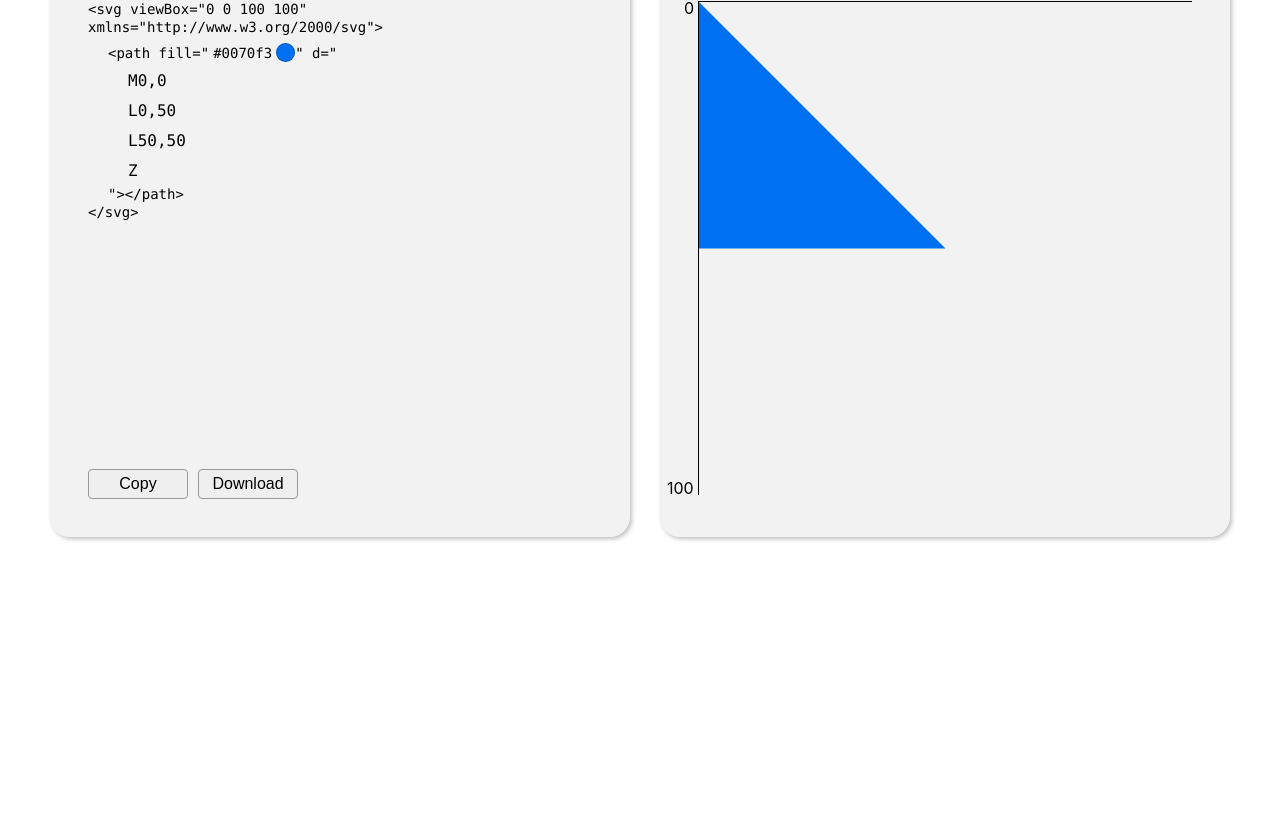
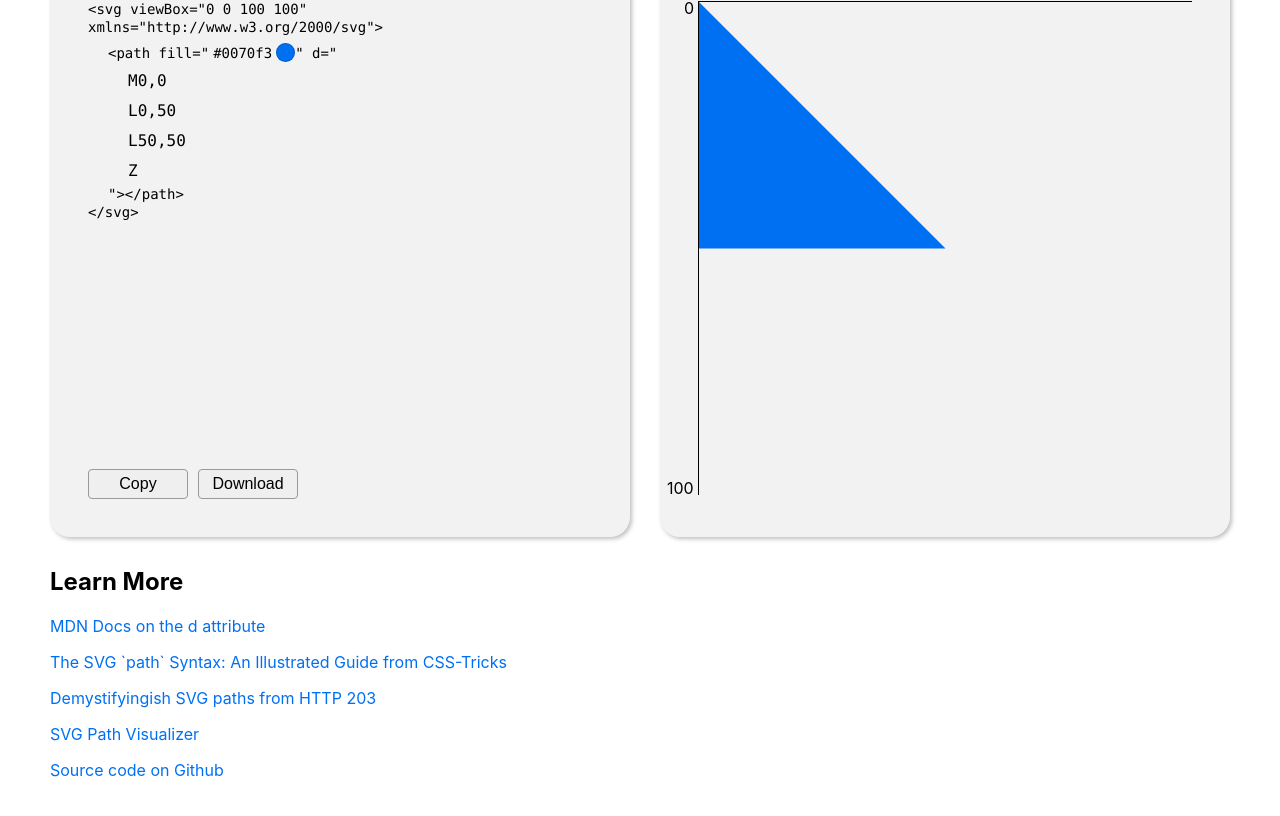
Before and after one commit to rfauver/svg_path_editor, a Next.js app: page / in a window 1280 px wide. Shown: the part 420-1236 px from the top of the page. Before the commit the page ends 967 px from the top, so only its background shows below. Built offline with nearby package versions, Linux system fonts and the light colour scheme.

Commit message:
add learn more section

```diff
--- a/pages/index.js
+++ b/pages/index.js
@@ -182,6 +182,40 @@ export default function Home() {
           </svg>
         </div>
       </main>
+      <div className={styles.learnMore}>
+        <h2>Learn More</h2>
+        <p>
+          <a
+            href='https://developer.mozilla.org/en-US/docs/Web/SVG/Attribute/d'
+            target='_blank'
+          >
+            MDN Docs on the d attribute
+          </a>
+        </p>
+        <p>
+          <a
+            href='https://css-tricks.com/svg-path-syntax-illustrated-guide/'
+            target='_blank'
+          >
+            The SVG `path` Syntax: An Illustrated Guide from CSS-Tricks
+          </a>
+        </p>
+        <p>
+          <a href='https://www.youtube.com/watch?v=9qen5CKjUe8' target='_blank'>
+            Demystifyingish SVG paths from HTTP 203
+          </a>
+        </p>
+        <p>
+          <a href='https://svg-path-visualizer.netlify.app/' target='_blank'>
+            SVG Path Visualizer
+          </a>
+        </p>
+        <p>
+          <a href='https://github.com/rfauver/svg_path_editor' target='_blank'>
+            Source code on Github
+          </a>
+        </p>
+      </div>
     </div>
   );
 }
--- a/styles/globals.css
+++ b/styles/globals.css
@@ -7,7 +7,7 @@ body {
 }
 
 a {
-  color: inherit;
+  color: #0070f3;
   text-decoration: none;
 }
 
--- a/styles/home.module.scss
+++ b/styles/home.module.scss
@@ -156,3 +156,8 @@
   border-top: 1px solid black;
   border-left: 1px solid black;
 }
+
+.learnMore {
+  width: 100%;
+  margin-bottom: 80px;
+}
```
